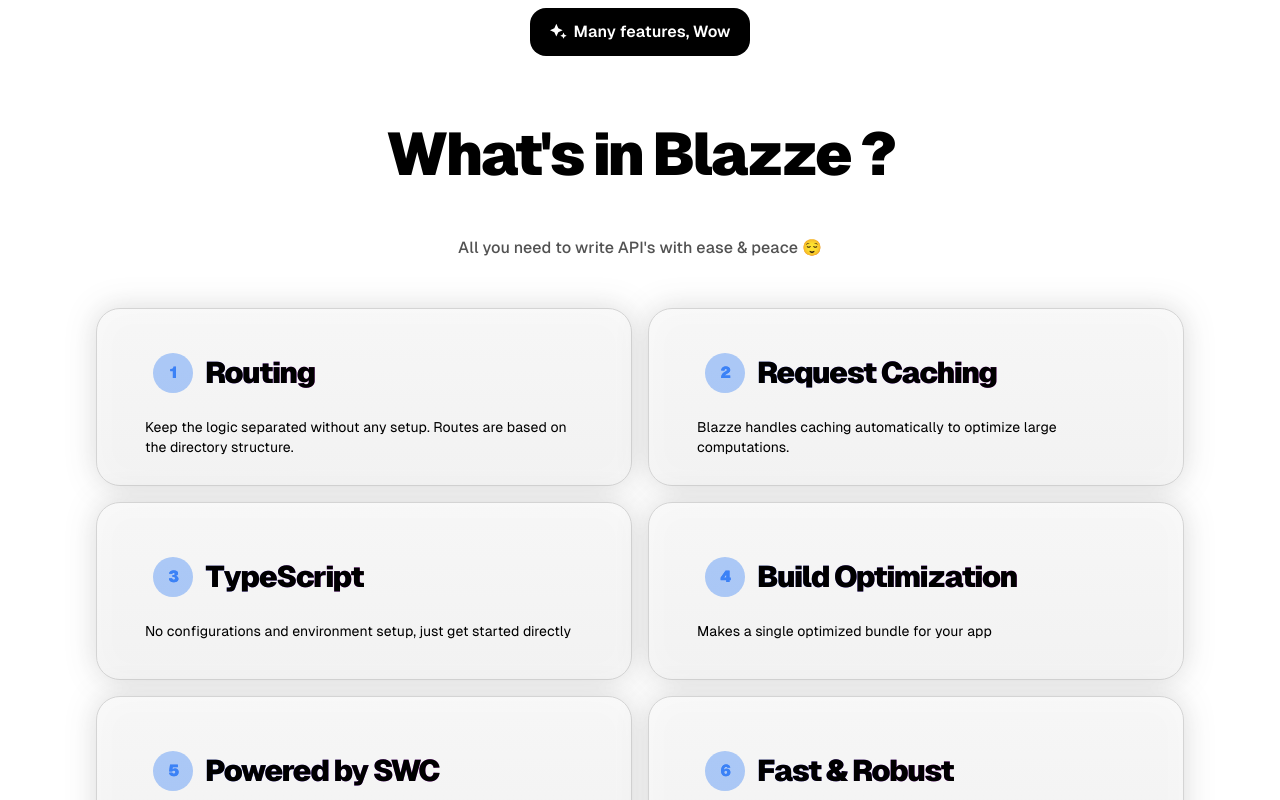
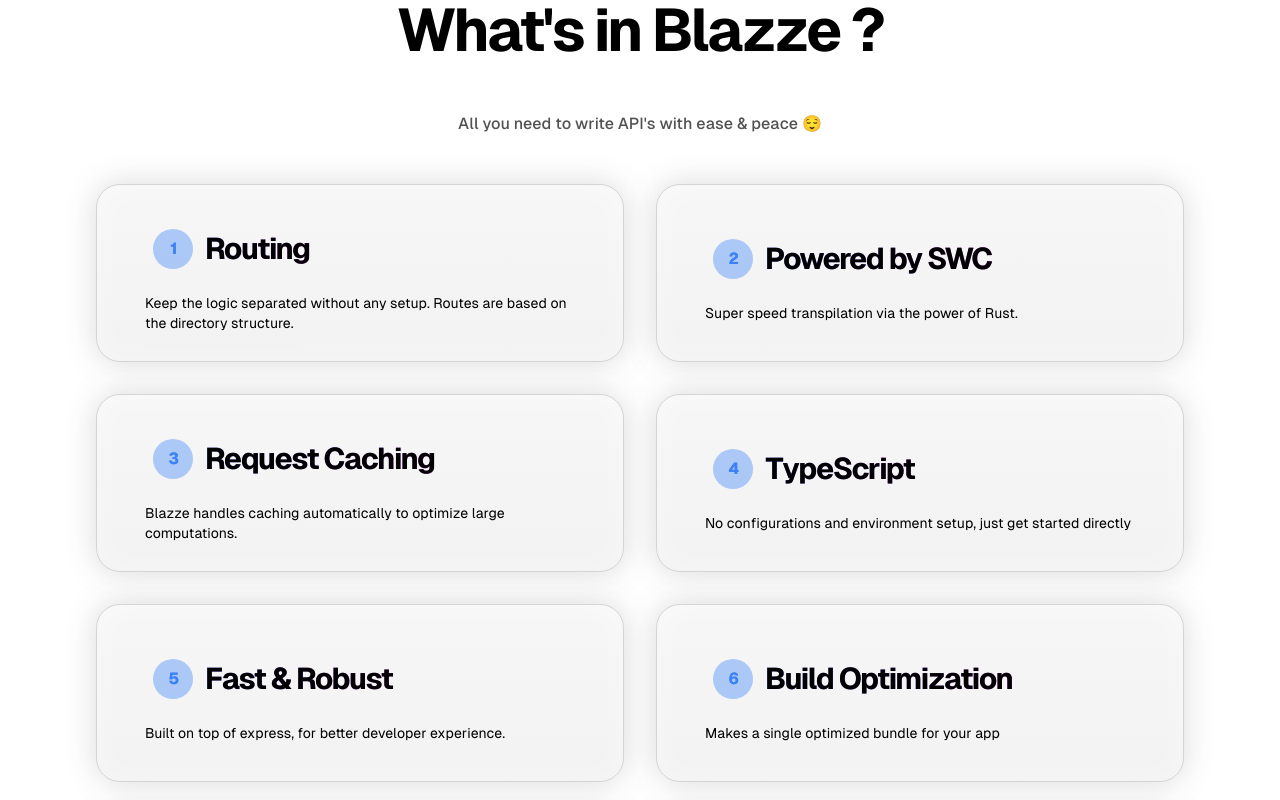
Before and after one commit to Axnjr/Blazze-Home, a React (Vite) app: page / in a window 1280 px wide. Shown: the part 700-1500 px from the top of the page. Built offline with nearby package versions, Linux system fonts and the light colour scheme.

Commit message:
style fix: font weight

```diff
--- a/src/components/features.tsx
+++ b/src/components/features.tsx
@@ -3,11 +3,11 @@
 
 const features = [
     { name: "Routing", description: "Keep the logic separated without any setup. Routes are based on the directory structure." },
+    { name: "Powered by SWC", description: "Super speed transpilation via the power of Rust." },
     { name: "Request Caching", description: "Blazze handles caching automatically to optimize large computations." },
     { name: "TypeScript", description: "No configurations and environment setup, just get started directly" },
+    { name: "Fast & Robust", description: "Built on top of express, for better developer experience." },
     { name: "Build Optimization", description: "Makes a single optimized bundle for your app" },
-    { name: "Powered by SWC", description: "Super speed transpilation via the power of Rust." },
-    { name: "Fast & Robust", description: "Built on top of express, for better developer experience." },
     { name: "Easy Setup", description: "Hit `npx blazze-init` to start building your projects." },
     { name: "No Boiler Plate Code", description: "Install init and start, Nothing else 🚀" },
 ]
@@ -20,7 +20,7 @@
                 <div className="flex flex-col  items-center justify-center gap-16">
                     <div className="mt-1 flex flex-col gap-3 px-4 text-center sm:px-0">
 
-                        <a className="mx-auto mt-12 mb-4 bg-black text-white dark:bg-white dark:text-black rounded-2xl p-2 shadow-[0_0_2rem_-0.1rem_#fffb]" href="#features">
+                        {/* <a className="mx-auto mt-12 mb-4 bg-black text-white dark:bg-white dark:text-black rounded-2xl p-2 shadow-[0_0_2rem_-0.1rem_#fffb]" href="#features">
                             <div className="group relative overflow-hidden rounded-xl px-3 py-1 duration-300 hover:pr-9 ">
                                 <span className="font-semibold text-md group-hover:font-bold">
                                     <svg
@@ -40,23 +40,22 @@
                                     />
                                 </span>
                             </div>
-                        </a>
+                        </a> */}
 
-
-                        <h1 id='features' className='text-3xl sm:text-5xl lg:text-6xl leading-8 my-10 tracking-tighter font-black'>
+                        <h1 id='features' className='text-3xl sm:text-5xl lg:text-6xl leading-8 my-10 tracking-tighter font-[700]'>
                             What's in Blazze ?
                         </h1>
                         <div className='text-neutral-600 font-medium text-md'>All you need to write API's with ease & peace 😌</div>
 
                         <br />
 
-                        <div className='relative z-10 grid w-full gap-4 md:grid-cols-1 lg:grid-cols-2 lg:gap-4'>
+                        <div className='relative z-10 grid w-full gap-4 md:grid-cols-1 lg:grid-cols-2 lg:gap-8'>
                             {
                                 features.map((f, id) => {
                                     return <FeatureCard key={id} className='w-[100%] h-fit hover:shadow-2xl shadow-blue-500'>
                                         <div className='group w-full h-52 md:h-44 p-8 rounded-xl flex
 											flex-col items-start justify-center text-left gap-2'>
-                                            <h1 className='tracking-tighter font-black text-2xl lg:text-3xl m-4 flex items-center bg-gradient-to-r
+                                            <h1 className='tracking-tighter font-[700] text-2xl lg:text-3xl m-4 flex items-center bg-gradient-to-r
                                             from-blue-500 to-fuchsia-500 bg-clip-text group-hover:text-transparent gap-1'>
                                                 <span className='rounded-full w-10 text-base mx-2 h-10 flex items-center justify-center p-2
                                                 bg-blue-500/40 text-blue-500 group-hover:bg-white group-hover:text-black'>
```
